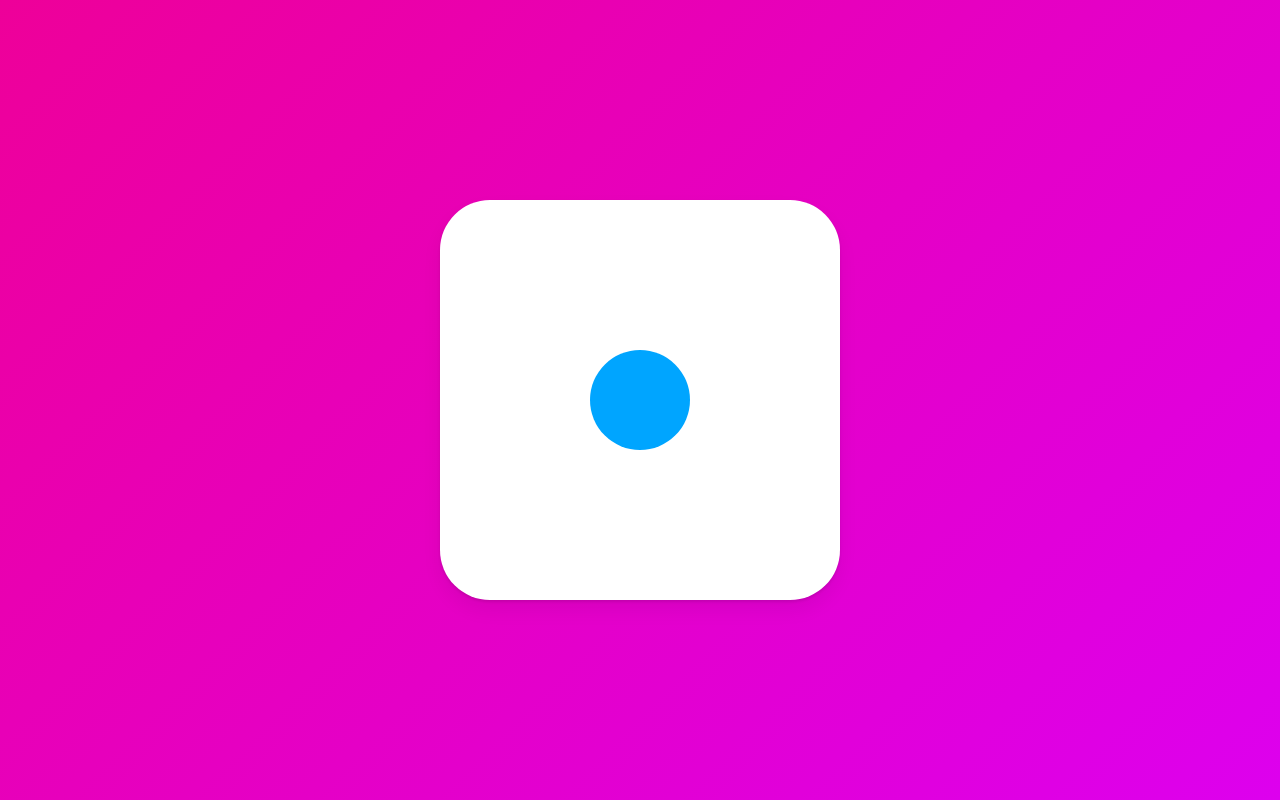
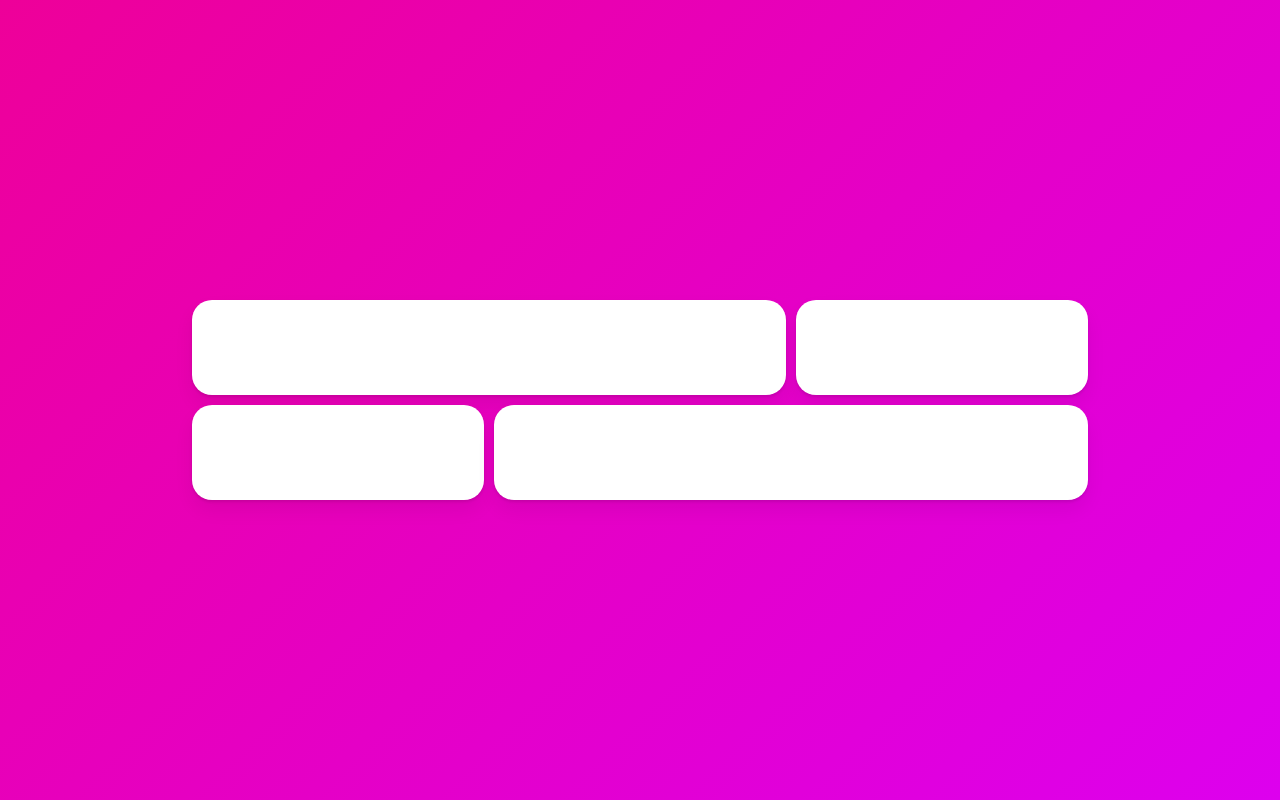
Before and after one commit to 21people/react-masterclass, a React (Create React App) app: page / in a window 1280 px wide. Built offline with nearby package versions, Linux system fonts and the light colour scheme.

Commit message:
layout from framer-motion perfect!

```diff
--- a/src/App.tsx
+++ b/src/App.tsx
@@ -11,36 +11,58 @@ const Wrapper = styled(motion.div)`
   align-items: center;
   background: linear-gradient(135deg, rgb(238, 0, 153), rgb(221, 0, 238));
 `;
+const Grid = styled.div`
+  height: 200px;
+  width: 70vw;
+  display: grid;
+  grid-template-columns: repeat(3, 1fr);
+  gap: 10px;
+  div:first-child,
+  div:last-child {
+    grid-column: span 2;
+  }
+`;
 const Box = styled(motion.div)`
-  width: 400px;
-  height: 400px;
+  width: 100%;
+  height: 100%;
   background-color: rgba(255, 255, 255, 1);
-  border-radius: 12.5%;
+  border-radius: 20px;
   display: flex;
   justify-content: center;
   align-items: center;
   box-shadow: 0 2px 3px rgba(0, 0, 0, 0.1), 0 10px 20px rgba(0, 0, 0, 0.06);
 `;
-const Circle = styled(motion.div)`
-  width: 100px;
-  height: 100px;
-  background-color: #00a5ff;
-  border-radius: 50%;
-  box-shadow: 0 2px 3px rgba(0, 0, 0, 0.1), 0 10px 20px rgba(0, 0, 0, 0 6);
+const Overlay = styled(motion.div)`
+  width: 100%;
+  height: 100%;
+  position: absolute;
+  display: flex;
+  justify-content: center;
+  align-items: center;
+  padding: 40vh 20vw;
 `;
 function App() {
-  const [clicked, setClicked] = useState(false);
-  const toggleClicked = () => setClicked((prev) => !prev);
+  const [layoutId, setLayoutId] = useState<string | null>(null);
+
   return (
-    <Wrapper onClick={toggleClicked}>
-      <Box
-        style={{
-          justifyContent: clicked ? "flex-start" : "center",
-          alignItems: clicked ? "flex-start" : "center",
-        }}
-      >
-        <Circle layout />
-      </Box>
+    <Wrapper>
+      <Grid>
+        {["1", "2", "3", "4"].map((v) => (
+          <Box key={v} layoutId={v} onClick={() => setLayoutId(v)} />
+        ))}
+      </Grid>
+      <AnimatePresence>
+        {layoutId ? (
+          <Overlay
+            onClick={() => setLayoutId(null)}
+            initial={{ backgroundColor: "rgba(0, 0, 0, 0)" }}
+            animate={{ backgroundColor: "rgba(0, 0, 0, 0.5)" }}
+            exit={{ backgroundColor: "rgba(0, 0, 0, 0)" }}
+          >
+            <Box layoutId={layoutId} />
+          </Overlay>
+        ) : null}
+      </AnimatePresence>
     </Wrapper>
   );
 }
```
